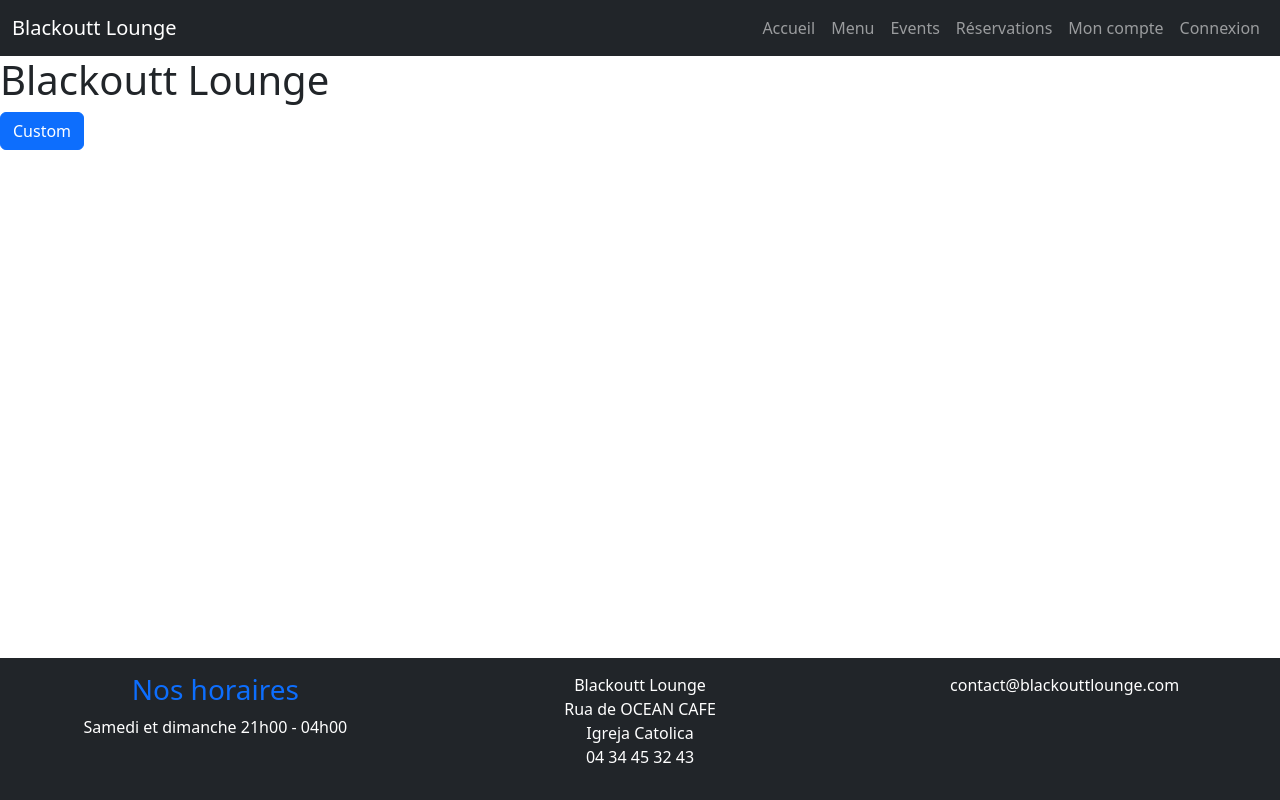
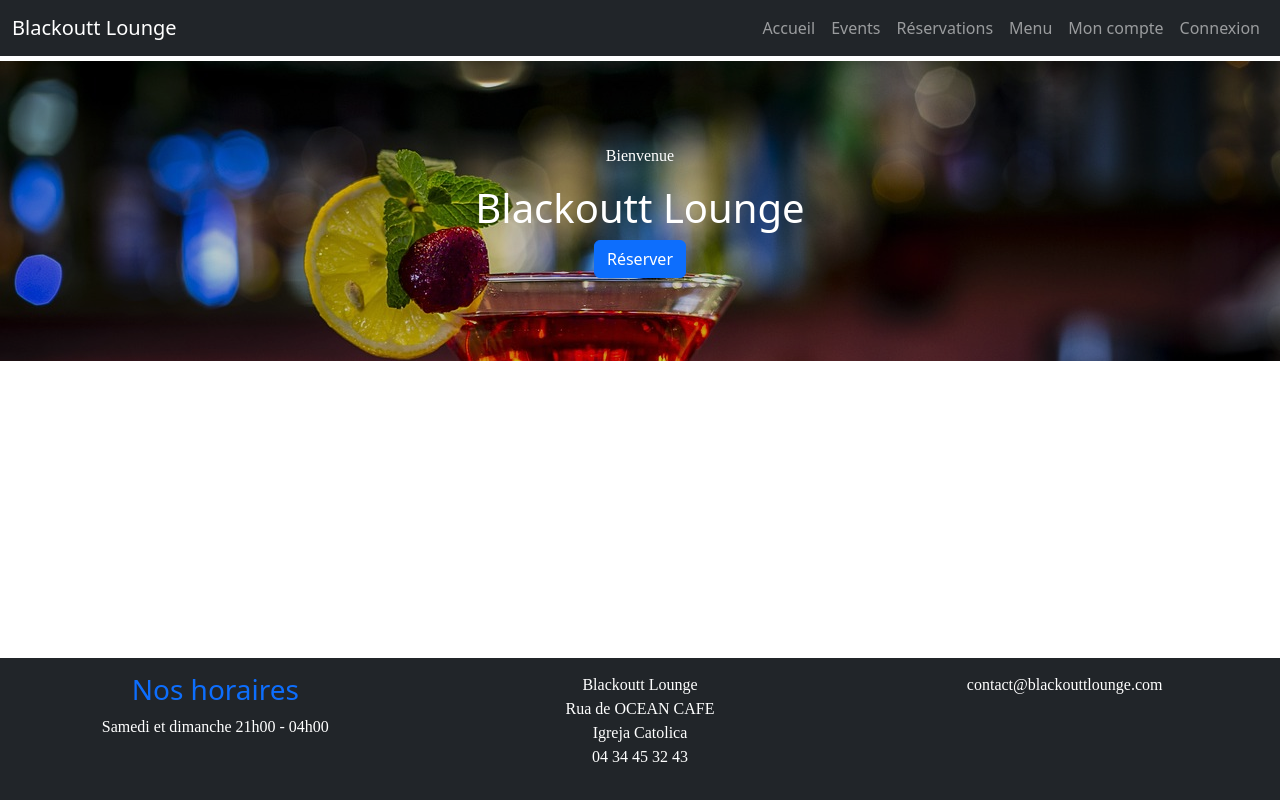
Before and after one commit to ItsjosevazDEV/Blackoutt, a website with bundled scripts: page index.html in a window 1280 px wide. Built offline with nearby package versions, Linux system fonts and the light colour scheme; files whose address does not match are found by name; a web font is replaced by a local one.

Commit message:
Ajouter des images + bloc

```diff
--- a/index.html
+++ b/index.html
@@ -35,13 +35,13 @@
                 <a class="nav-link" href="/">Accueil</a>
               </li>
               <li class="nav-item">
-                <a class="nav-link" href="/">Menu</a>
-              </li>
-              <li class="nav-item">
                 <a class="nav-link" href="/">Events</a>
               </li>
               <li class="nav-item">
                 <a class="nav-link" href="/">Réservations</a>
+              </li>
+              <li class="nav-item">
+                <a class="nav-link" href="/">Menu</a>
               </li>
               <li class="nav-item">
                 <a class="nav-link" href="/">Mon compte</a>
--- a/pages/home.html
+++ b/pages/home.html
@@ -1,4 +1,7 @@
-<h1>Blackoutt Lounge</h1>
-
-
-<button class="btn btn-primary">Custom</button>
+<div class="hero-scene text-center text-white">
+    <div class="hero-scene-content">
+        <p>Bienvenue</p>
+        <h1>Blackoutt Lounge</h1>
+        <button class="btn btn-primary">Réserver</button>
+    </div>
+</div>
--- a/scss/main.scss
+++ b/scss/main.scss
@@ -18,3 +18,38 @@ footer.footer{
     bottom: 0;
     width: 100%;
 }
+
+
+p{
+    font-family: $font-family-serif;
+    font-size: 16px;
+}
+
+
+.hero-scene{
+    position: relative;
+    &::before{
+        content:"";
+        position: absolute;
+        top: 0;
+        left: 0;
+        width: 100%;
+        height: 100%;
+        background-image: url(/images/bg-drink.jpg);
+        background-size: cover;
+    filter: brightness(0.8);
+}
+//Positionner les élements devant le before
+*{
+    position: relative;
+}
+.hero-scene-content{
+    height: 300px;
+    display: flex;
+    flex-direction: column;
+    align-items: center;
+    justify-content: center;
+    margin-top: 5px;
+
+}
+}
```
Also changed, not shown: pages/events.html (added), scss/main.css, 1 other file.
